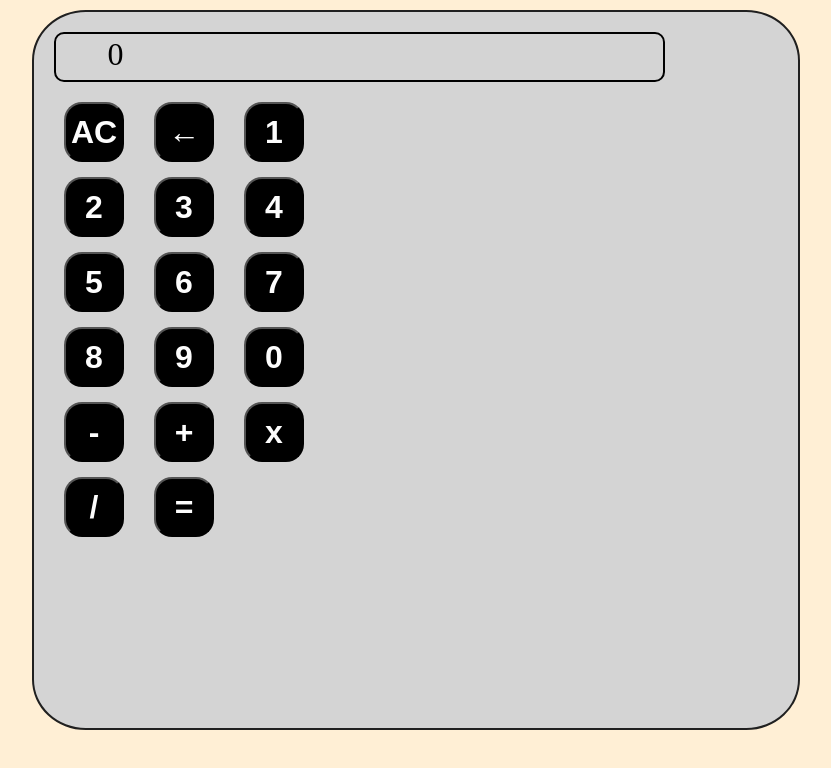
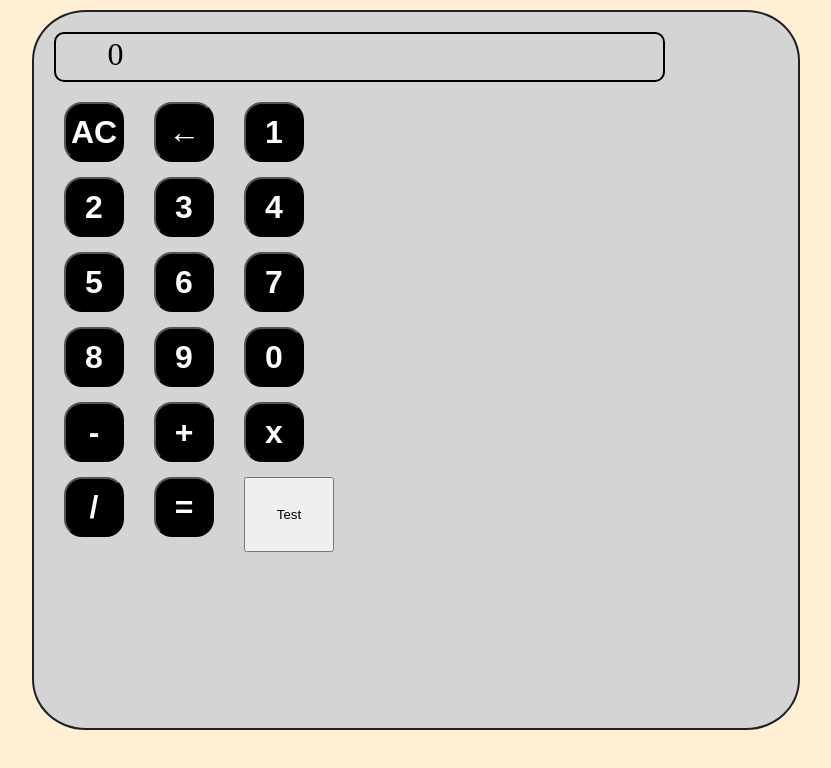
Before and after one commit to Mo-Get/Calc_App, a plain HTML site: page index.html in a window 1280 px wide. Shown: the whole page, without its empty margins (224-1055 px from the left). Drawn offline with Linux system fonts and the light colour scheme.

Commit message:
added a test button in index.html

```diff
--- a/index.html
+++ b/index.html
@@ -31,6 +31,7 @@
     <button class="opBtn Btn">x</button>
     <button class="opBtn Btn">/</button>
     <button class="equalTo Btn">=</button>
+    <button class="Test">Test</button>
 
     </div>
 </div>
```
